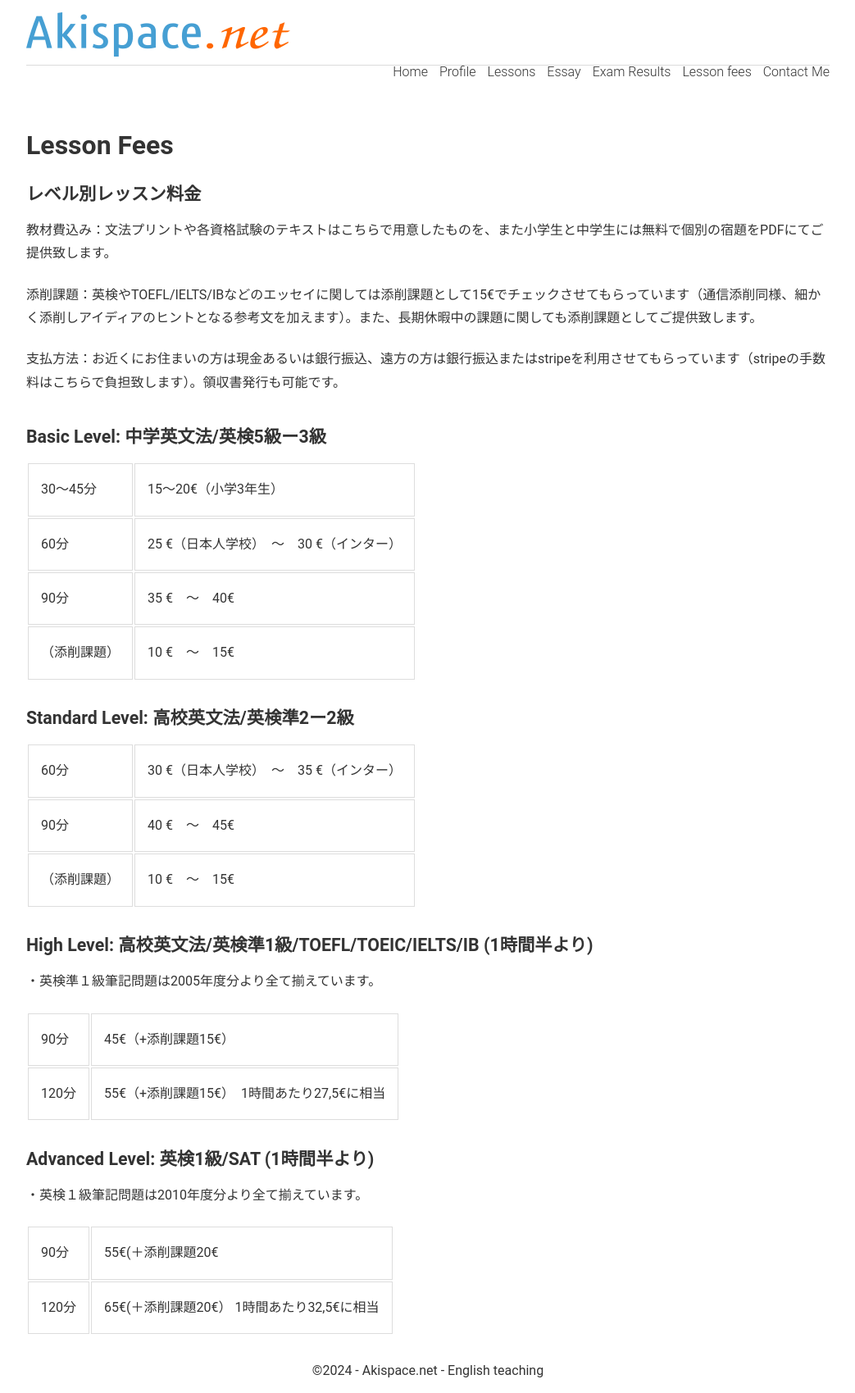
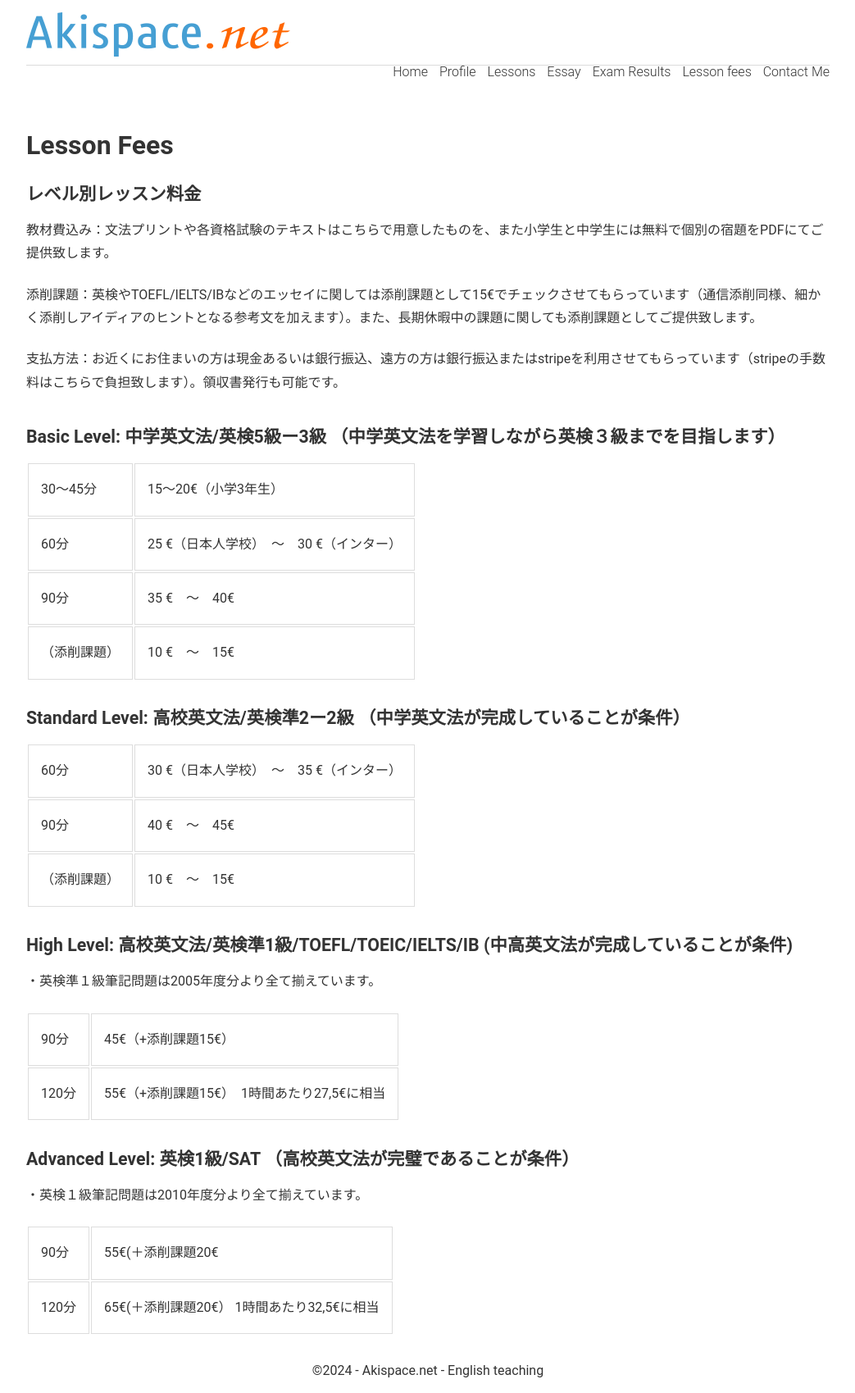
Before and after one commit to phocean/akispace, a Jekyll site: the page built from hour_fees.md, in a window 1280 px wide. Shown: the whole page at 82% size, without its empty margins (118-1161 px from the left). Built offline with Jekyll 4.4.1, drawn with Linux system fonts in a browser that asks for light colours.

Commit message:
Update hour_fees.md

```diff
--- a/hour_fees.md
+++ b/hour_fees.md
@@ -16,27 +16,27 @@ description: オンライン英語家庭教師　小学生から大学生まで
 
 支払方法：お近くにお住まいの方は現金あるいは銀行振込、遠方の方は銀行振込またはstripeを利用させてもらっています（stripeの手数料はこちらで負担致します）。領収書発行も可能です。
 
-### Basic Level: 中学英文法/英検5級ー3級
+### Basic Level: 中学英文法/英検5級ー3級 （中学英文法を学習しながら英検３級までを目指します）
 
 |   30〜45分 |   15〜20€（小学3年生）    |
 |   60分 　  |    25 €（日本人学校）　〜　30 €（インター） |
 |   90分     |   35 €　〜　40€   |
 |  （添削課題） |   10 €　〜　15€   |
 
-### Standard Level: 高校英文法/英検準2ー2級
+### Standard Level: 高校英文法/英検準2ー2級 （中学英文法が完成していることが条件）
 
 |   60分 　  |    30 €（日本人学校）　〜　35 €（インター） |
 |   90分     |   40 €　〜　45€   |
 |  （添削課題） |   10 €　〜　15€   |
 
-### High Level: 高校英文法/英検準1級/TOEFL/TOEIC/IELTS/IB   (1時間半より)
+### High Level: 高校英文法/英検準1級/TOEFL/TOEIC/IELTS/IB   (中高英文法が完成していることが条件)
 
 ・英検準１級筆記問題は2005年度分より全て揃えています。
 
 |   90分  |   45€（+添削課題15€） |
 |   120分   |   55€（+添削課題15€）　1時間あたり27,5€に相当  |
 
-### Advanced Level: 英検1級/SAT  (1時間半より)
+### Advanced Level: 英検1級/SAT  （高校英文法が完璧であることが条件）
 
 ・英検１級筆記問題は2010年度分より全て揃えています。
 
```
